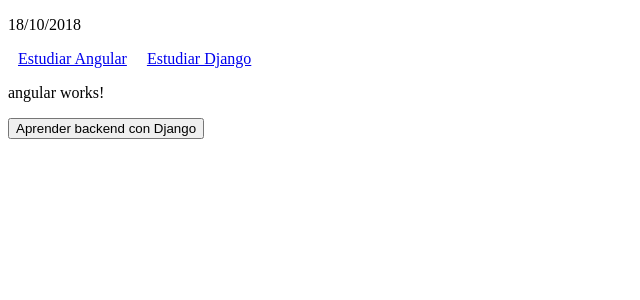
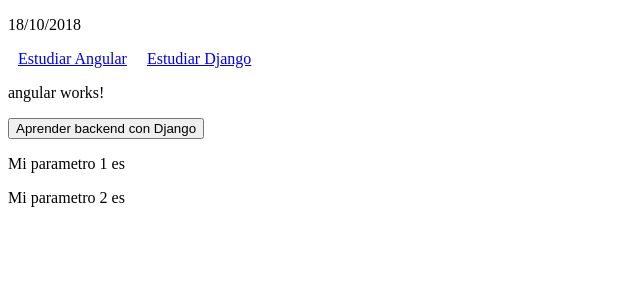
Before and after one commit to QwertySoft/angular-template-driven-forms, an Angular app: page / in a window 1280 px wide. Shown: the top 300 px of the page, without its empty margins (0-640 px from the left). Built offline with nearby package versions, Linux system fonts and the light colour scheme.

Commit message:
Show params in view

```diff
--- a/src/app/angular/angular.component.html
+++ b/src/app/angular/angular.component.html
@@ -5,3 +5,7 @@
 
 <!-- Definimos un boton para navegar a la pagina definida por DjangoComponent -->
 <button (click)="goToDjango()">Aprender backend con Django</button>
+
+
+<p>Mi parametro 1 es {{ param1 }}</p>
+<p>Mi parametro 2 es {{ param2 }}</p>
--- a/src/app/angular/angular.component.ts
+++ b/src/app/angular/angular.component.ts
@@ -8,9 +8,12 @@ import { ActivatedRoute, Router } from '@angular/router';
 })
 export class AngularComponent implements OnInit {
 
+  public param1: string;
+  public param2: string;
+
   // Constructor del componente AngularComponent
   constructor(
-    private route: ActivatedRoute, // Inyectamos servicio para saber informacion acerca del
+    private route: ActivatedRoute, // Inyectamos servicio para saber informacion acerca del estado de navegacion actual
     private router: Router //  Inyectamos servicio para poder navegar programaticamente
   ) {
 
@@ -26,6 +29,8 @@ export class AngularComponent implements OnInit {
     this.route.queryParamMap.subscribe((params) => {
       // Imprimimos los parametros recibidos de la navegacion
       console.log(params);
+      this.param1 = params.get('param');
+      this.param2 = params.get('parametro2');
     });
   }
 
```
